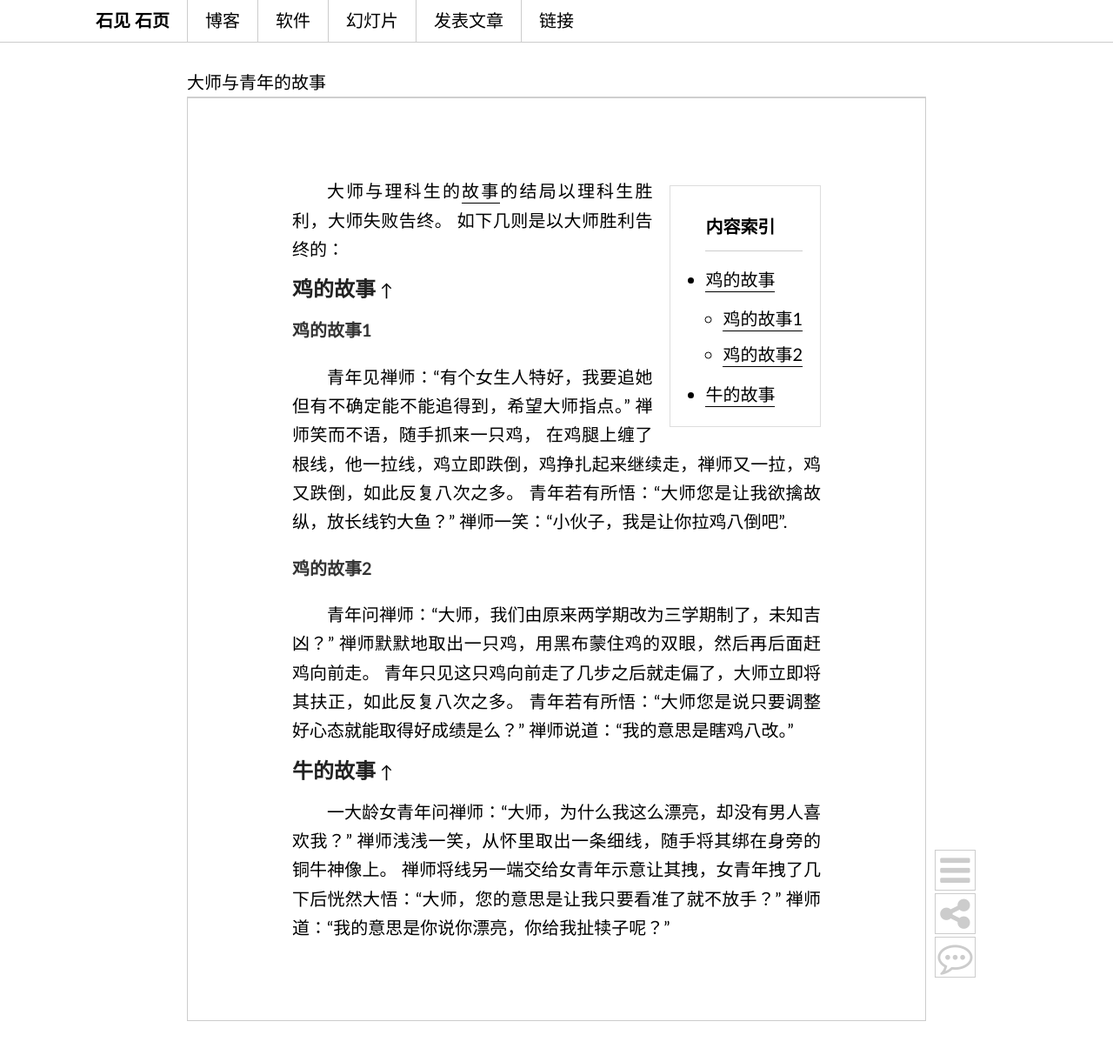
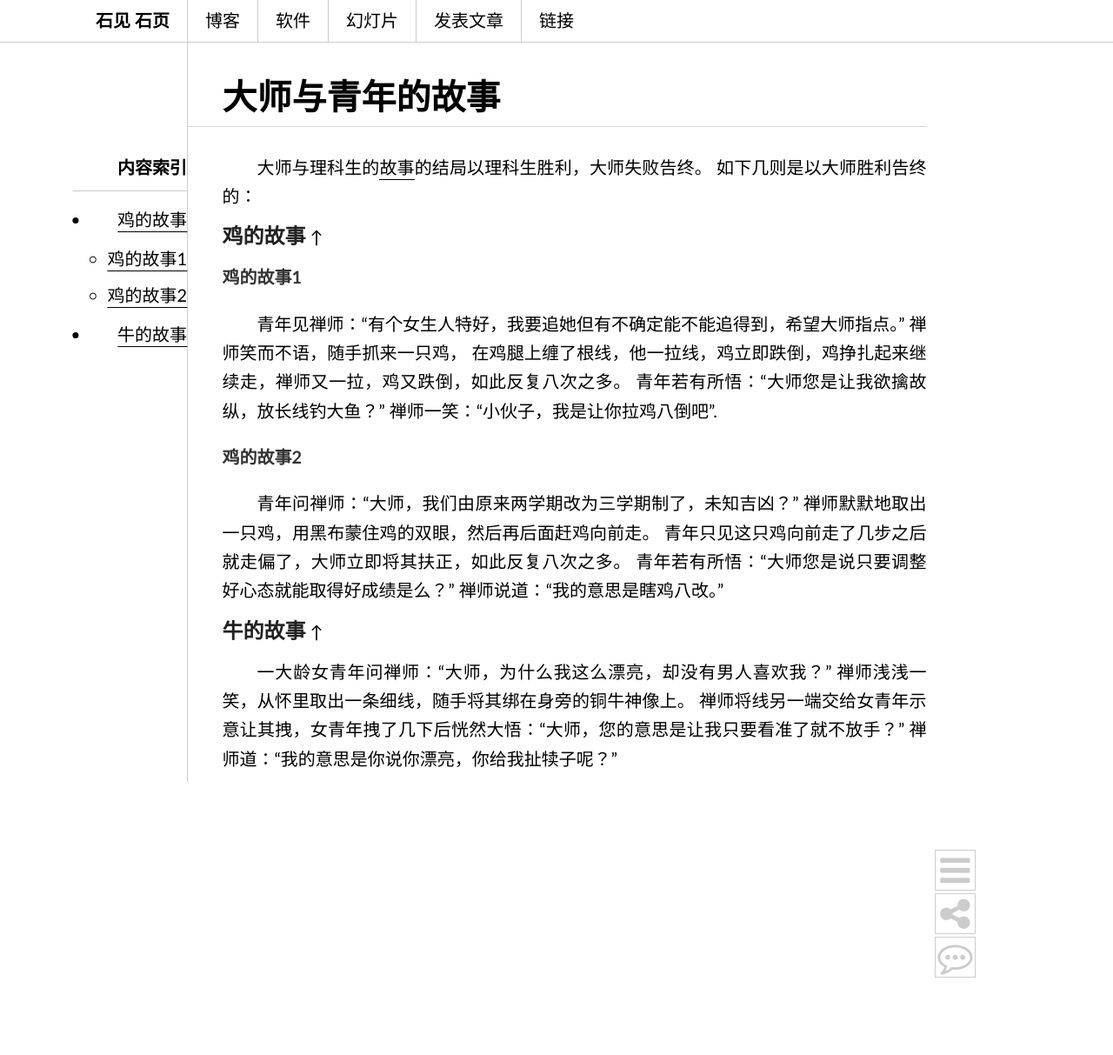
Before and after one commit to dustincys/cn, a Jekyll site: the page built from _posts/2014-11-08-buddhist.md, in a window 1280 px wide and 1252 px high. Shown: the top 1213 px of the window at 87% size. Built offline with Jekyll 4.4.1, drawn with Linux system fonts in a browser that asks for light colours; nearby versions of some CDN libraries; comment, search, counter and statistics services are not loaded.

Commit message:
modify css

```diff
--- a/media/css/cnstyle.css
+++ b/media/css/cnstyle.css
@@ -14,14 +14,16 @@ pre code{margin:1em 0;line-height:1.3;display:block;overflow:hidden;}
 blockquote{display:block;border-left:4px solid #d2d2d2;font-family:'楷体','幼圆','Snippet','Hiragino Sans GB','source-han-serif-sc','Source Han Serif SC','Source Han Serif CN','Source Han Serif TC','Source Han Serif TW','Source Han Serif','Songti SC','仿宋','FangSong','NSimSun',"Microsoft YaHei";}
 blockquote{margin:1em 1em;padding-left:1.5em;}
 blockquote p{margin:0;padding:.5em 0;text-indent:0em;}
-#container{width:850px;margin:auto;display:block;margin-top:78px;margin-bottom:78px;}
-.post{padding:4em 6em 4em 6em; border: 1px solid rgb(204, 204, 204);margin-bottom:2em;}
+#container{width:850px;border-left: 1px solid rgb(204, 204, 204);margin:auto;display:block;margin-bottom:78px;}
+.post{padding:1em 0 0 2em; margin-bottom:2em;}
 #headofpost > p{font-weight:500;}
-.baidubutton{padding:2em 6em; border: 1px solid rgb(204, 204, 204);margin-top:2em;margin-bottom:2em;display:none;}
+.baidubutton{padding:2em 0 0 1em; border-top: 1px solid rgb(204, 204, 204);margin-top:2em;margin-bottom:2em;display:none;}
 .comments{padding:2em 6em; border: 1px solid rgb(204, 204, 204);margin-top:2em;margin-bottom:2em;}
-#comment_thread{padding:2em 6em; border: 1px solid rgb(204, 204, 204);margin-top:2em;margin-bottom:2em;display:none;}
-.post > header:nth-child(1){margin-bottom:1.5em;}
-.post > header:nth-child(1) > h1:nth-child(1){ margin-bottom: 0em;text-align:center;}
+#comment_thread{padding:2em 0 0 1em; border-top: 1px solid rgb(204, 204, 204);margin-top:2em;margin-bottom:2em;display:none;}
+/* .post > header:nth-child(1){margin-bottom:1.5em;} */
+/* .post > header:nth-child(1) > h1:nth-child(1){ margin-bottom: 0em;text-align:center;} */
+header {padding: 78px 0 0 0;}
+headertitle {font-size: 2em;padding-left: 1em; font-weight:bold;}
 hr.style1{border: 0;height: 1px;background-image: -webkit-linear-gradient(left, #d2d2d2, #d2d2d2, #d2d2d2); background-image: -moz-linear-gradient(left, #d2d2d2, #d2d2d2, #d2d2d2); background-image: -ms-linear-gradient(left, #d2d2d2, #d2d2d2, #d2d2d2); background-image: -o-linear-gradient(left, #d2d2d2, #d2d2d2, #d2d2d2);margin:0;}
 .post img{max-width:90%;display:block;margin-left:auto;margin-right:auto;-webkit-box-shadow:#999 1px 1px 4px;-moz-box-shadow:#999 1px 1px 4px;box-shadow:#999 1px 1px 4px; }
 .post iframe{max-width:90%;display:block;margin-left:auto;margin-right:auto;-webkit-box-shadow:#999 1px 1px 4px;-moz-box-shadow:#999 1px 1px 4px;box-shadow:#999 1px 1px 4px; }
@@ -31,8 +33,7 @@ hr.style1{border: 0;height: 1px;background-image: -webkit-linear-gradient(left,
 .listing-item a{padding:.2em 1em;}
 .listing-item time{color:#999999;}
 .listing-seperator{font-weight:bold;margin-left:-1em;}
-div.toc-header{float:right;padding:1em;border: 1px solid #ddd; margin-top: 1em; margin-left: 1em;  max-width: 40%;}
-.toc-title{margin-left:1em;}
+div.toc-header{position: absolute; left: calc(50% - 425px); transform: translateX(-100%); text-align: right;max-width:200px;}
 nav{font-family:'source-han-serif-sc','Source Han Serif SC','Source Han Serif CN','Source Han Serif TC','Source Han Serif TW','Source Han Serif','Songti SC','仿宋','FangSong','NSimSun',"Microsoft YaHei";font-size:20px;text-transform:uppercase;text-align:center;}
 nav a{display:block;padding:14px 20px;color:#000000;border-bottom:none;}
 .anav + .anav {border-left: 1px solid #ccc;}
```
